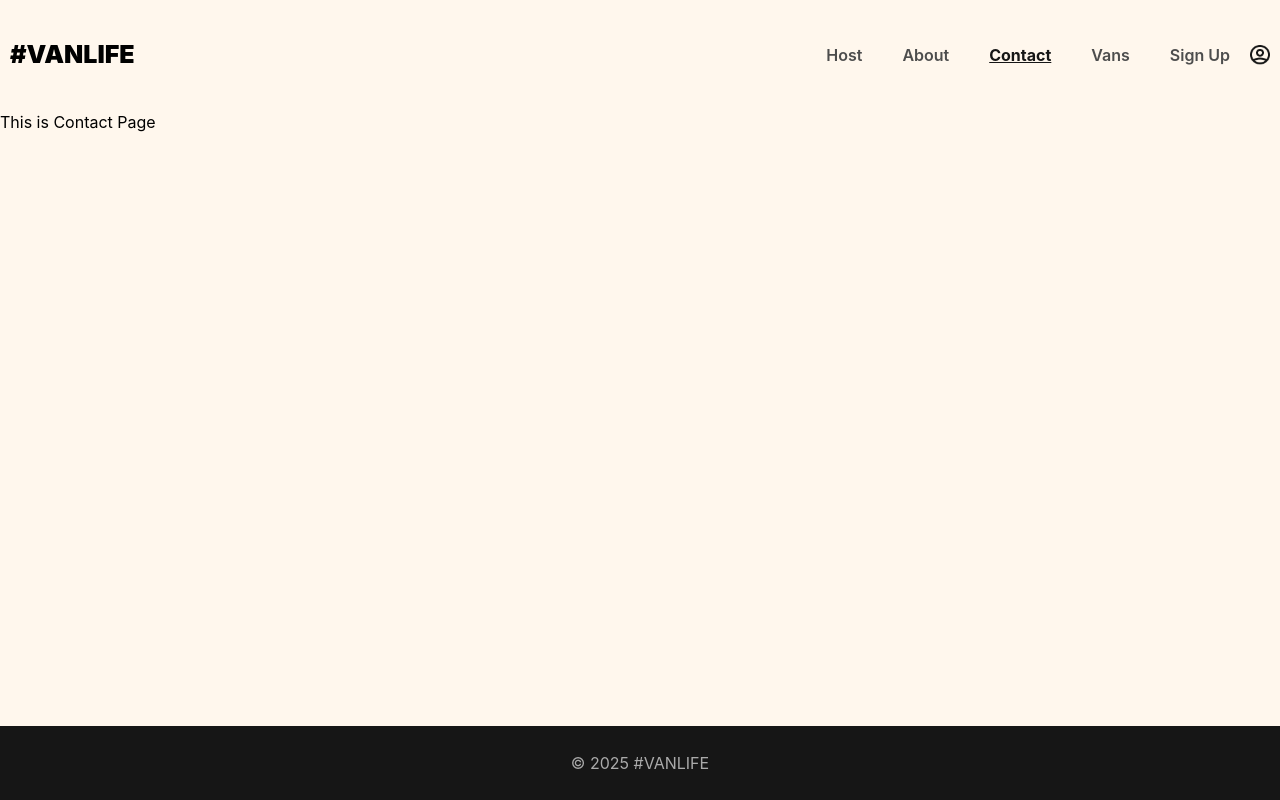
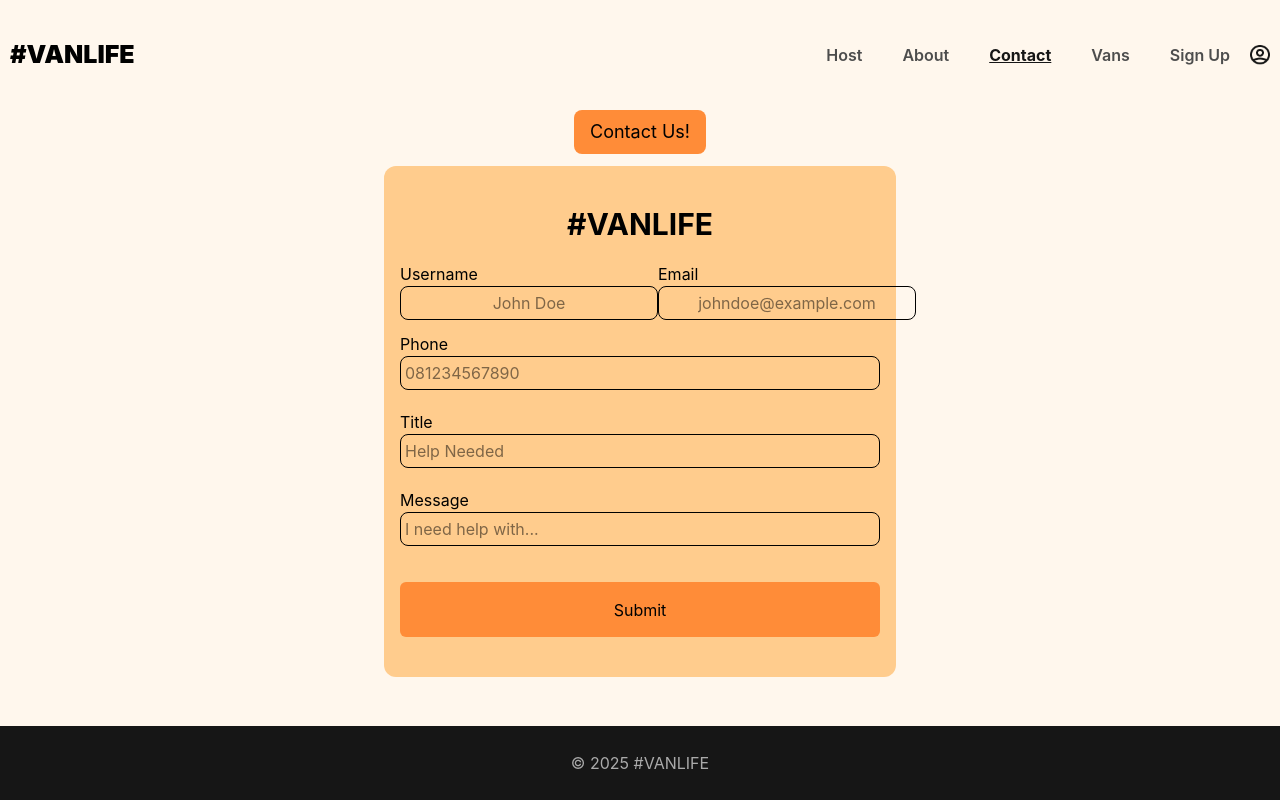
Before and after one commit to EnvoyX/gcs-069, a React (Vite) app: page /contact in a window 1280 px wide. Built offline with nearby package versions, Linux system fonts and the light colour scheme.

Commit message:
Contact page fully functional

```diff
--- a/src/Frontend/App.css
+++ b/src/Frontend/App.css
@@ -484,3 +484,36 @@ i[class*='van-type-'] {
   color: white;
   font-family: 'Inter', sans-serif;
 }
+
+/* .contact-form {
+  display: flex;
+  flex-direction: column;
+  width: 100%;
+  max-width: 500px;
+} */
+
+.contact-form > input {
+  border: 1px solid rgba(0, 0, 0);
+  height: 40px;
+  text-indent: 10px;
+  font-family: 'Inter', sans-serif;
+  box-shadow: 0px 1px 2px rgba(0, 0, 0, 0.05);
+  font-weight: 400;
+}
+
+.contact-form > input:focus {
+  outline: none;
+}
+
+.contact-form > input:first-of-type {
+  border-radius: 6px 6px 0px 0px;
+}
+
+.contact-form > input:last-of-type {
+  border-radius: 0px 0px 6px 6px;
+  border-top: none;
+}
+
+.contact-form > button {
+  font-family: 'Inter', sans-serif;
+}
--- a/src/Frontend/pages/Contact.jsx
+++ b/src/Frontend/pages/Contact.jsx
@@ -1,3 +1,159 @@
+import { useState } from 'react';
+import { useNavigate } from 'react-router-dom';
+
 export default function Contact() {
-  return <h1>This is Contact Page</h1>;
+  const [username, setUsername] = useState('');
+  const [email, setEmail] = useState('');
+  const [phone, setPhone] = useState('');
+  const [title, setTitle] = useState('');
+  const [message, setMessage] = useState('');
+  const [error, setError] = useState('');
+  const [loading, setLoading] = useState(false);
+
+  const navigate = useNavigate();
+
+  const validateForm = () => {
+    if (!username || !title || !email || !message || !phone) {
+      setError('Username, Email, Password are required');
+      return false;
+    }
+    console.log('Form Validated!');
+    setError('');
+    return true;
+  };
+  const handleSubmit = async (e) => {
+    e.preventDefault();
+    if (!validateForm()) return;
+    setLoading(true);
+
+    const formDetail = {
+      username: username,
+      email: email,
+      phone: phone,
+      title: title,
+      message: message,
+    };
+    console.log(formDetail);
+    console.log(JSON.stringify(formDetail));
+
+    try {
+      const response = await fetch('http://localhost:8000/contact', {
+        method: 'POST',
+        headers: {
+          'Content-type': 'application/json',
+        },
+        body: JSON.stringify(formDetail),
+      });
+      setLoading(false);
+      if (response.ok) {
+        const data = await response.json();
+        console.log(data);
+        navigate('/login');
+      } else {
+        const errorData = await response.json();
+        setError(errorData.detail || 'Sign up failed!');
+      }
+    } catch (error) {
+      console.log(error);
+      setLoading(false);
+      setError('An error occured. Please try again later');
+    }
+  };
+
+  return (
+    <section className="flex flex-col justify-center items-center max-w-screen max-h-screen">
+      <div className="contact-text text-center text-lg mb-3 bg-[#ff8c38] rounded-lg px-4 py-2">
+        Contact Us!
+      </div>
+      <div className="contact-container bg-[#ffcc8d] py-10 px-4 w-lg rounded-xl">
+        <h1 className="mb-5 text-3xl font-bold text-center">#VANLIFE</h1>
+        <form
+          onSubmit={handleSubmit}
+          className="contact-form flex flex-col justify-center w-full max-w-[500px] text-black "
+        >
+          <div className="flex justify-between items-center mb-3">
+            <div className="flex flex-col">
+              <label htmlFor="username" className="">
+                Username
+              </label>
+              <input
+                id="username"
+                name="username"
+                onChange={(e) => setUsername(e.target.value)}
+                type="text"
+                placeholder="John Doe"
+                value={username}
+                className="border rounded-lg p-1 focus:outline-0 text-center"
+              />
+            </div>
+            <div className="flex flex-col">
+              <label htmlFor="email" className="">
+                Email
+              </label>
+              <input
+                id="email"
+                name="email"
+                onChange={(e) => setEmail(e.target.value)}
+                type="email"
+                placeholder="johndoe@example.com"
+                value={email}
+                className="border rounded-lg p-1 focus:outline-0 text-center"
+              />
+            </div>
+          </div>
+          <div className="flex flex-col justify-between items-center gap-5 mb-3">
+            <div className="flex flex-col w-full">
+              <label htmlFor="phone" className="">
+                Phone
+              </label>
+              <input
+                id="phone"
+                name="phone"
+                onChange={(e) => setPhone(e.target.value)}
+                type="text"
+                placeholder="081234567890"
+                value={phone}
+                className="w-full border rounded-lg p-1 focus:outline-0"
+              />
+            </div>
+            <div className="flex flex-col w-full">
+              <label htmlFor="title" className="">
+                Title
+              </label>
+              <input
+                id="title"
+                name="title"
+                onChange={(e) => setTitle(e.target.value)}
+                type="text"
+                placeholder="Help Needed"
+                value={title}
+                className="w-full border rounded-lg p-1 focus:outline-0"
+              />
+            </div>
+            <div className="flex flex-col w-full">
+              <label htmlFor="message" className="">
+                Message
+              </label>
+              <input
+                id="message"
+                name="message"
+                onChange={(e) => setMessage(e.target.value)}
+                type="text"
+                placeholder="I need help with..."
+                value={message}
+                className="w-full border rounded-lg p-1 focus:outline-0"
+              />
+            </div>
+          </div>
+          <button
+            type="submit"
+            disabled={loading}
+            className="bg-[#ff8c38] border-0 rounded-[6px] h-[55px] mt-6 text-black"
+          >
+            {loading ? 'Submitting...' : 'Submit'}
+          </button>
+        </form>
+      </div>
+    </section>
+  );
 }
--- a/src/Frontend/pages/Login.jsx
+++ b/src/Frontend/pages/Login.jsx
@@ -1,25 +1,25 @@
-import { useState } from "react";
-import { useNavigate, useSearchParams } from "react-router-dom";
+import { useState } from 'react';
+import { useNavigate, useSearchParams } from 'react-router-dom';
 
 export default function Login() {
   const [loginFormData, setLoginFormData] = useState({
-    email: "",
-    password: "",
+    email: '',
+    password: '',
   });
 
-  const [username, setUsername] = useState("");
-  const [password, setPassword] = useState("");
-  const [error, setError] = useState("");
+  const [username, setUsername] = useState('');
+  const [password, setPassword] = useState('');
+  const [error, setError] = useState('');
   const [loading, setLoading] = useState(false);
 
   const navigate = useNavigate();
 
   const validateForm = () => {
     if (!username || !password) {
-      setError("Username and password are required");
+      setError('Username and password are required');
       return false;
     }
-    setError("");
+    setError('');
     return true;
   };
   const handleSubmit = async (e) => {
@@ -28,38 +28,38 @@ export default function Login() {
     setLoading(true);
 
     const formDetail = new URLSearchParams();
-    formDetail.append("username", username);
-    formDetail.append("password", password);
+    formDetail.append('username', username);
+    formDetail.append('password', password);
 
     try {
-      const response = await fetch("http://localhost:8000/login", {
-        method: "POST",
+      const response = await fetch('http://localhost:8000/login', {
+        method: 'POST',
         headers: {
-          "Content-type": "application/x-www-form-urlencoded",
+          'Content-type': 'application/x-www-form-urlencoded',
         },
         body: formDetail,
       });
       setLoading(false);
       if (response.ok) {
         const data = await response.json();
-        localStorage.setItem("token", data.access_token);
-        navigate("/host");
+        localStorage.setItem('token', data.access_token);
+        navigate('/host');
       } else {
         const errorData = await response.json();
-        setError(errorData.detail || "Authentication failed!");
+        setError(errorData.detail || 'Authentication failed!');
       }
     } catch (error) {
       console.log(error);
       setLoading(false);
-      setError("An error occured. Please try again later");
+      setError('An error occured. Please try again later');
     }
   };
 
   const [searchParams, setSearchParams] = useSearchParams();
-  const message = searchParams.get("message");
+  const message = searchParams.get('message');
 
   return (
-    <div className="login-container">
+    <div className="flex flex-col items-center px-[27px]">
       <h1 className="mb-5 text-3xl font-bold">Log in to your account</h1>
       {message && (
         <h3 className="mb-2 text-lg font-bold text-red-500">{message}</h3>
@@ -90,7 +90,7 @@ export default function Login() {
           value={password ? password : loginFormData.password}
         />
         <button type="submit" disabled={loading}>
-          {loading ? "Logging in..." : "Login"}
+          {loading ? 'Logging in...' : 'Login'}
         </button>
       </form>
     </div>
```
Also changed, not shown: src/Frontend/pages/Vans/Vans.jsx (+10 -14 lines), src/Frontend/pages/Vans/VansDetail.jsx (+4 -9 lines).
